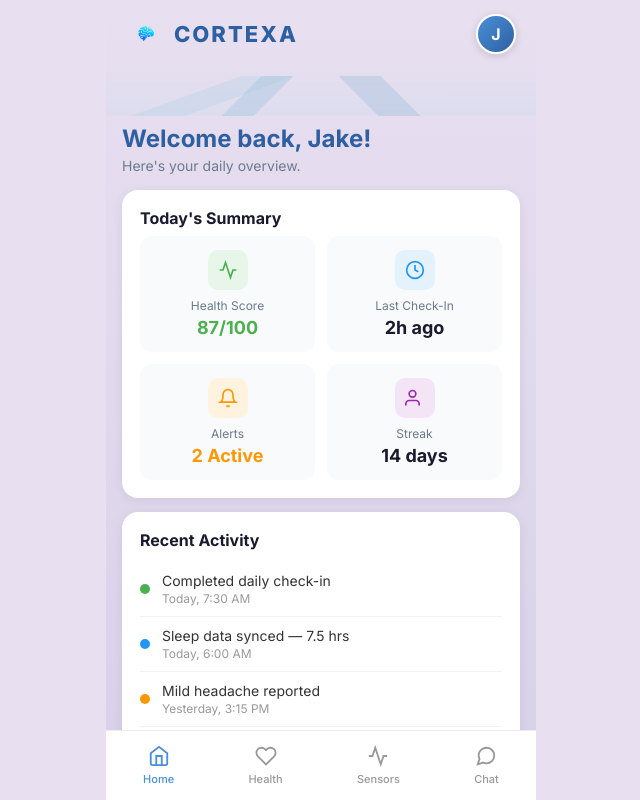
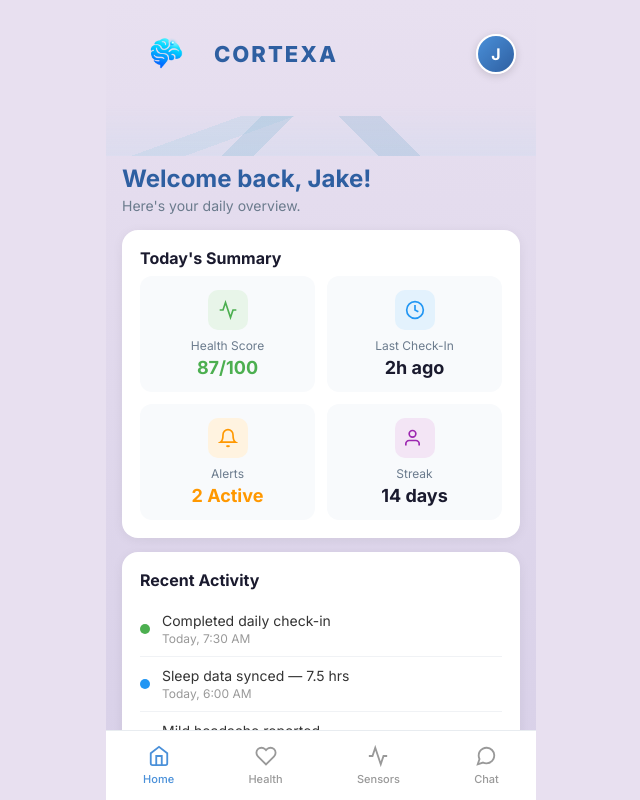
Before and after one commit to mvillarreal-maker/Cortexa, a plain HTML site: page index.html in a window 1280 px wide. Shown: the whole page, without its empty margins (319-959 px from the left). Drawn offline with Linux system fonts and the light colour scheme.

Commit message:
Update index.html

```diff
--- a/index.html
+++ b/index.html
@@ -15,7 +15,7 @@
     <!-- Header -->
     <div class="header">
       <div class="logo">
-        <img src="6D26B9B9-AA13-49D4-84BB-D0D8375FBA6D.PNG" alt="Cortexa" class="brain-icon" width="40" height="40">
+        <img src="6D26B9B9-AA13-49D4-84BB-D0D8375FBA6D.PNG" alt="Cortexa" class="brain-icon" width="80" height="80">
         <span class="logo-text">CORTEXA</span>
       </div>
       <div class="avatar">
```
